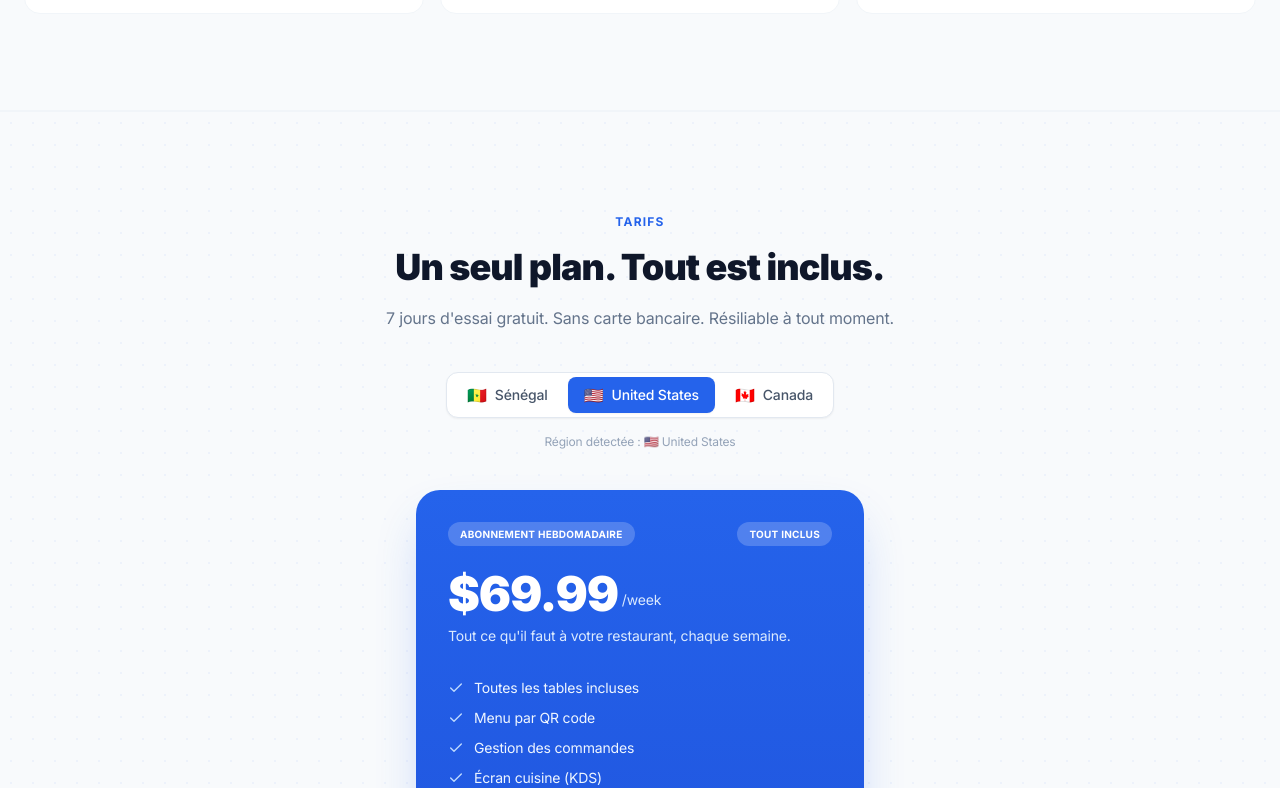
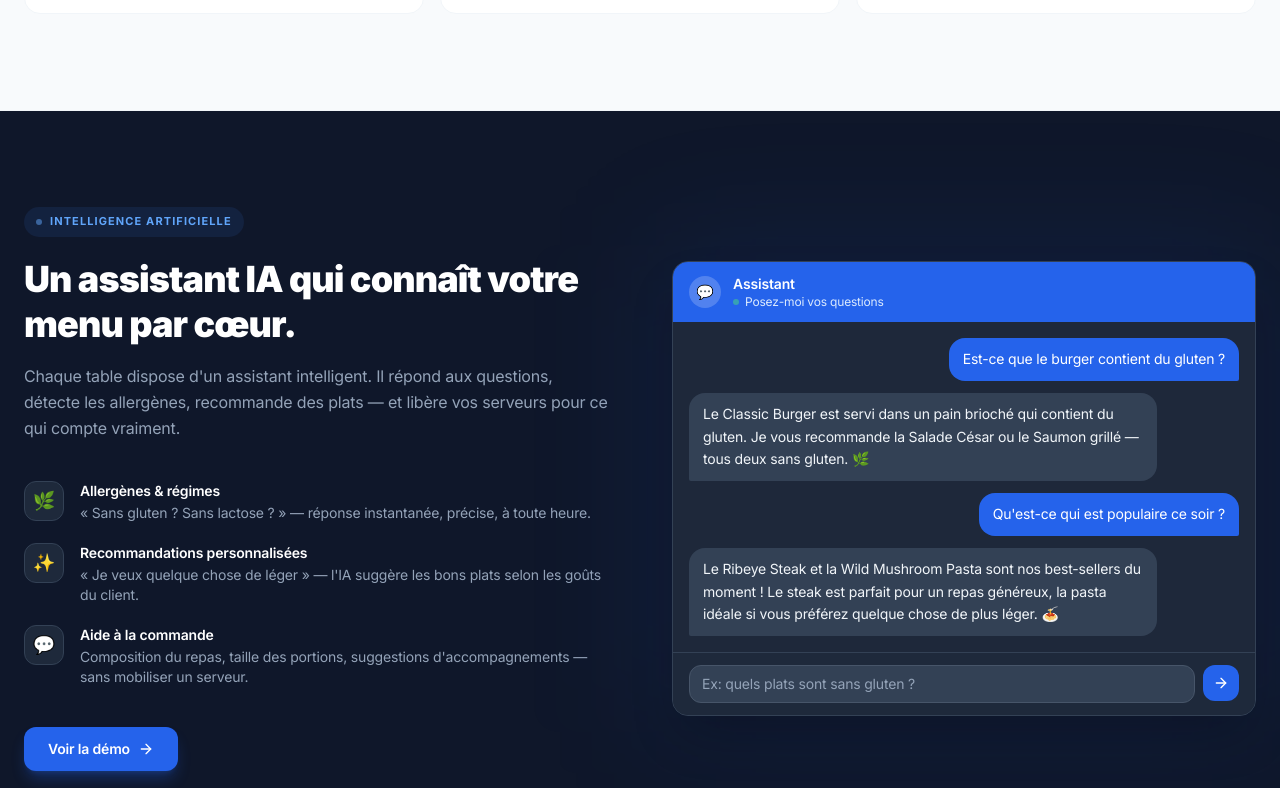
Before and after one commit to realtony0/serva, a Next.js app: page / in a window 1280 px wide. Shown: the part 3992-4780 px from the top of the page. Built offline with nearby package versions, Linux system fonts and the light colour scheme; no server answers.

Commit message:
Add AI showcase section on landing page

```diff
--- a/app/page.tsx
+++ b/app/page.tsx
@@ -478,6 +478,113 @@ function Features() {
   );
 }
 
+// ── AI Section ────────────────────────────────────────────────────────────────
+
+function AISection() {
+  const { t } = useLanguage();
+
+  const features = [
+    { title: "ai.f1.title", desc: "ai.f1.desc", emoji: "🌿" },
+    { title: "ai.f2.title", desc: "ai.f2.desc", emoji: "✨" },
+    { title: "ai.f3.title", desc: "ai.f3.desc", emoji: "💬" },
+  ];
+
+  const conversation = [
+    { role: "user", key: "ai.chat.q1" },
+    { role: "assistant", key: "ai.chat.a1" },
+    { role: "user", key: "ai.chat.q2" },
+    { role: "assistant", key: "ai.chat.a2" },
+  ];
+
+  return (
+    <section className="py-24 bg-slate-900 overflow-hidden">
+      <div className="max-w-7xl mx-auto px-6">
+        <div className="grid lg:grid-cols-2 gap-16 items-center">
+
+          {/* Left — copy */}
+          <div>
+            <span className="inline-flex items-center gap-2 text-[11px] font-bold tracking-widest text-blue-400 uppercase bg-blue-500/10 px-3 py-1.5 rounded-full">
+              <span className="w-1.5 h-1.5 rounded-full bg-blue-400 animate-pulse" />
+              {t("ai.kicker")}
+            </span>
+            <h2 className="mt-5 text-4xl font-black text-white leading-tight tracking-tight">
+              {t("ai.title")}
+            </h2>
+            <p className="mt-4 text-slate-400 leading-relaxed">
+              {t("ai.subtitle")}
+            </p>
+
+            <div className="mt-10 space-y-5">
+              {features.map((f) => (
+                <div key={f.title} className="flex items-start gap-4">
+                  <div className="w-10 h-10 rounded-xl bg-slate-800 border border-slate-700 flex items-center justify-center shrink-0 text-lg">
+                    {f.emoji}
+                  </div>
+                  <div>
+                    <p className="font-semibold text-white text-sm">{t(f.title)}</p>
+                    <p className="text-slate-400 text-sm mt-0.5">{t(f.desc)}</p>
+                  </div>
+                </div>
+              ))}
+            </div>
+
+            <Link
+              href="/demo/table/1"
+              className="inline-flex items-center gap-2 mt-10 bg-blue-600 hover:bg-blue-500 text-white font-semibold text-sm px-6 py-3 rounded-xl transition-colors shadow-lg shadow-blue-600/30"
+            >
+              {t("ai.cta")} <ArrowRight className="w-4 h-4" />
+            </Link>
+          </div>
+
+          {/* Right — chat mockup */}
+          <div className="relative">
+            <div className="absolute -inset-4 bg-blue-600/10 blur-3xl rounded-3xl" />
+            <div className="relative bg-slate-800 border border-slate-700 rounded-2xl overflow-hidden shadow-2xl">
+              {/* Header */}
+              <div className="bg-blue-600 px-4 py-3 flex items-center gap-3">
+                <div className="w-8 h-8 bg-white/20 rounded-full flex items-center justify-center text-sm">💬</div>
+                <div>
+                  <p className="text-white text-sm font-semibold">{t("chat.title")}</p>
+                  <div className="flex items-center gap-1.5">
+                    <span className="w-1.5 h-1.5 rounded-full bg-green-400 animate-pulse" />
+                    <p className="text-blue-100 text-xs">{t("chat.subtitle")}</p>
+                  </div>
+                </div>
+              </div>
+
+              {/* Messages */}
+              <div className="p-4 space-y-3 bg-slate-800/50">
+                {conversation.map((msg, i) => (
+                  <div key={i} className={`flex ${msg.role === "user" ? "justify-end" : "justify-start"}`}>
+                    <div className={`max-w-[85%] px-3.5 py-2.5 rounded-2xl text-sm leading-relaxed ${
+                      msg.role === "user"
+                        ? "bg-blue-600 text-white rounded-br-sm"
+                        : "bg-slate-700 text-slate-100 rounded-bl-sm"
+                    }`}>
+                      {t(msg.key)}
+                    </div>
+                  </div>
+                ))}
+              </div>
+
+              {/* Input */}
+              <div className="px-4 py-3 border-t border-slate-700 flex gap-2 bg-slate-800">
+                <div className="flex-1 bg-slate-700 border border-slate-600 rounded-xl px-3 py-2 text-slate-400 text-sm">
+                  {t("chat.placeholder")}
+                </div>
+                <div className="w-9 h-9 bg-blue-600 rounded-xl flex items-center justify-center shrink-0">
+                  <ArrowRight className="w-4 h-4 text-white" />
+                </div>
+              </div>
+            </div>
+          </div>
+
+        </div>
+      </div>
+    </section>
+  );
+}
+
 // ── Testimonials ──────────────────────────────────────────────────────────────
 
 function Testimonials() {
@@ -631,6 +738,7 @@ export default function LandingPage() {
         <HowItWorks />
         <TwoInterfaces />
         <Features />
+        <AISection />
         <Pricing />
         <Testimonials />
         <FinalCTA />
--- a/lib/i18n.ts
+++ b/lib/i18n.ts
@@ -123,6 +123,22 @@ export const translations: Record<Locale, Dict> = {
     "feat.reviews.d": "Des notes collectées automatiquement après chaque repas. Améliorez le service avec des données réelles.",
     "feat.roles.t": "Rôles & sécurité",
     "feat.roles.d": "Admin, manager, cuisine, serveur — un accès par rôle. Vos données restent les vôtres.",
+
+    /* ── AI section ── */
+    "ai.kicker": "Intelligence artificielle",
+    "ai.title": "Un assistant IA qui connaît votre menu par cœur.",
+    "ai.subtitle": "Chaque table dispose d'un assistant intelligent. Il répond aux questions, détecte les allergènes, recommande des plats — et libère vos serveurs pour ce qui compte vraiment.",
+    "ai.f1.title": "Allergènes & régimes",
+    "ai.f1.desc": "« Sans gluten ? Sans lactose ? » — réponse instantanée, précise, à toute heure.",
+    "ai.f2.title": "Recommandations personnalisées",
+    "ai.f2.desc": "« Je veux quelque chose de léger » — l'IA suggère les bons plats selon les goûts du client.",
+    "ai.f3.title": "Aide à la commande",
+    "ai.f3.desc": "Composition du repas, taille des portions, suggestions d'accompagnements — sans mobiliser un serveur.",
+    "ai.chat.q1": "Est-ce que le burger contient du gluten ?",
+    "ai.chat.a1": "Le Classic Burger est servi dans un pain brioché qui contient du gluten. Je vous recommande la Salade César ou le Saumon grillé — tous deux sans gluten. 🌿",
+    "ai.chat.q2": "Qu'est-ce qui est populaire ce soir ?",
+    "ai.chat.a2": "Le Ribeye Steak et la Wild Mushroom Pasta sont nos best-sellers du moment ! Le steak est parfait pour un repas généreux, la pasta idéale si vous préférez quelque chose de plus léger. 🍝",
+    "ai.cta": "Voir la démo",
 
     /* ── Testimonials ── */
     "test.kicker": "Témoignages",
@@ -324,6 +340,22 @@ export const translations: Record<Locale, Dict> = {
     "feat.roles.t": "Roles & security",
     "feat.roles.d": "Admin, manager, kitchen, server — custom access per role. Your data stays yours.",
 
+    /* ── AI section ── */
+    "ai.kicker": "Artificial intelligence",
+    "ai.title": "An AI assistant that knows your menu inside out.",
+    "ai.subtitle": "Every table gets an intelligent assistant. It answers questions, spots allergens, recommends dishes — and frees your staff to focus on what matters.",
+    "ai.f1.title": "Allergens & diets",
+    "ai.f1.desc": "\"Gluten-free? Dairy-free?\" — instant, accurate answers, around the clock.",
+    "ai.f2.title": "Personalized recommendations",
+    "ai.f2.desc": "\"I want something light\" — the AI suggests the right dishes based on the guest's preferences.",
+    "ai.f3.title": "Order assistance",
+    "ai.f3.desc": "Meal composition, portion sizes, side suggestions — without pulling a server away.",
+    "ai.chat.q1": "Does the burger contain gluten?",
+    "ai.chat.a1": "The Classic Burger is served on a brioche bun which contains gluten. I'd suggest the Caesar Salad or Grilled Salmon — both are gluten-free. 🌿",
+    "ai.chat.q2": "What's popular tonight?",
+    "ai.chat.a2": "The Ribeye Steak and Wild Mushroom Pasta are our top sellers right now! The steak is great for a hearty meal, the pasta perfect if you prefer something lighter. 🍝",
+    "ai.cta": "See the demo",
+
     /* ── Testimonials ── */
     "test.kicker": "Testimonials",
     "test.title.a": "Real restaurants.",
```
